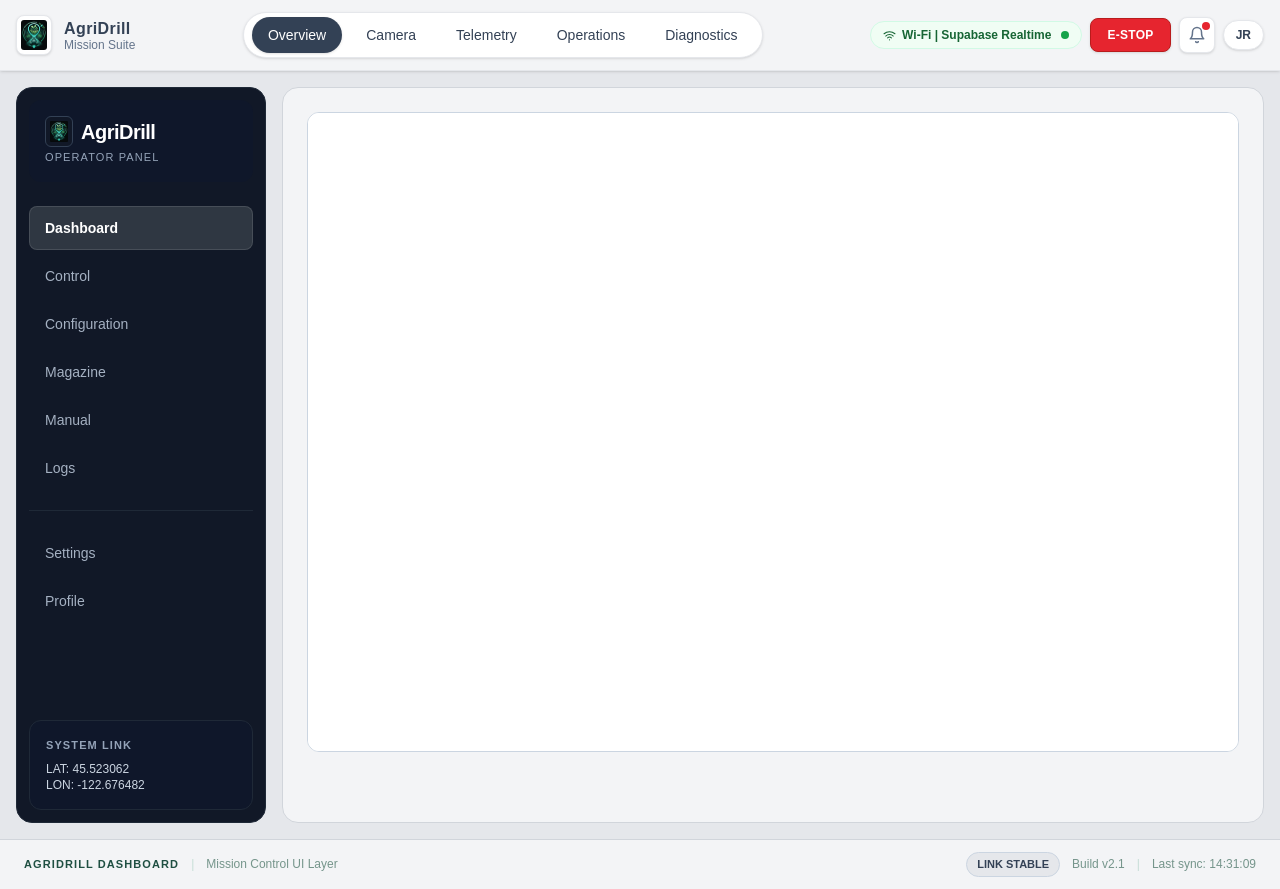
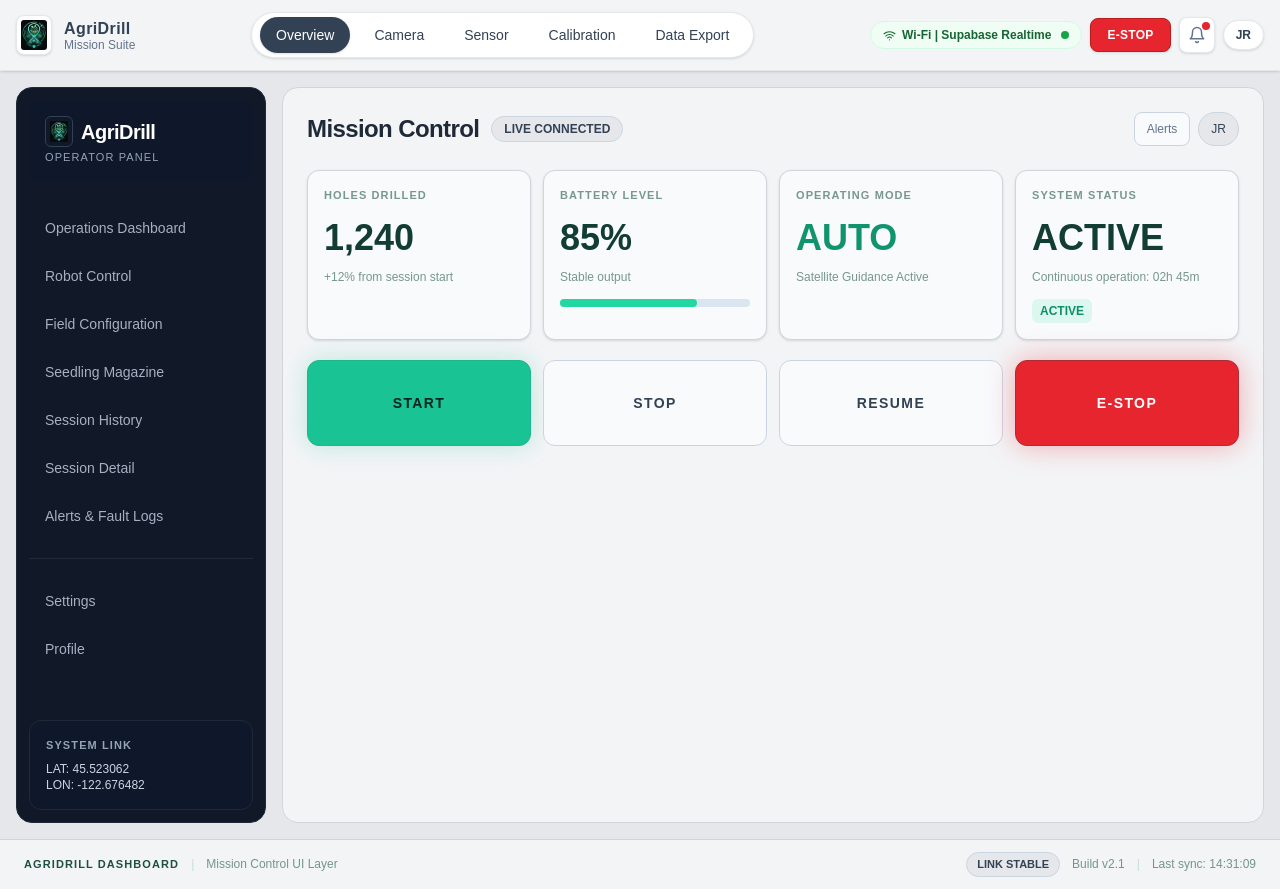
Before and after one commit to JLforce/AgriDrill_Website, a Next.js app in the folder agridrill/: page /dashboard in a window 1280 px wide. Built offline with nearby package versions, Linux system fonts and the light colour scheme.

Commit message:
Added labels and routes in primaryNav & topNavLinks

```diff
--- a/agridrill/app/dashboard/page.tsx
+++ b/agridrill/app/dashboard/page.tsx
@@ -5,28 +5,29 @@ import { useRouter } from "next/navigation";
 import Image from "next/image";
 
 const primaryNav = [
-  { label: "Dashboard", route: "/dashOperations" },
-  { label: "Control", route: "/control" },
-  { label: "Configuration", route: "/configuration" },
-  { label: "Magazine", route: "/magazine" },
-  { label: "Manual", route: null },
-  { label: "Logs", route: null },
+  { label: "Operations Dashboard", route: "/dashOperations" },
+  { label: "Robot Control", route: "/control" },
+  { label: "Field Configuration", route: "/configuration" },
+  { label: "Seedling Magazine", route: "/magazine" },
+  { label: "Session History", route: "/history" },
+  { label: "Session Detail", route: "/history-detail" },
+  { label: "Alerts & Fault Logs", route: "/alerts" },
 
 ];
 
 const secondaryNav = [
-  { label: "Settings", route: null },
-  { label: "Profile", route: null },
+  { label: "Settings", route: "/settings" },
+  { label: "Profile", route: "/profile" },
 ];
 
-const topNavLinks = ["Overview", "Camera", "Telemetry", "Operations", "Diagnostics"];
+const topNavLinks = ["Overview", "Camera", "Sensor", "Calibration", "Data Export"];
 
 const topNavRoutes = {
   Overview: "/dashboard",
   Camera: "/camera",
-  Telemetry: "/telemetry",
-  Operations: "/operations",
-  Diagnostics: "/diagnostics",
+  Sensor: "/sensor-debug",
+  Calibration: "/calibration",
+  "Data Export": "/export",
 };
 
 const stats = [
@@ -77,25 +78,33 @@ function DashboardContent() {
       </header>
 
       <div className="grid gap-3 sm:grid-cols-2 xl:grid-cols-4">
-        {stats.map((item, index) => (
-          <article key={item.label} className="rounded-xl border border-[#d1d5db] bg-[#f8fafc] p-4 shadow-sm">
-            <p className="text-[11px] font-semibold uppercase tracking-widest text-[#78978d]">{item.label}</p>
-            <p className={`mt-4 text-4xl font-bold leading-none tabular-nums ${index === 2 ? "text-[#10946d]" : "text-[#123d32]"}`}>
-              {item.value}
-            </p>
-            <p className="mt-3 text-xs leading-relaxed text-[#78978d]">{item.hint}</p>
-            {index === 1 ? (
+        {/* Minimal summary cards only, no detailed/duplicated info */}
+        <article className="rounded-xl border border-[#d1d5db] bg-[#f8fafc] p-4 shadow-sm">
+          <p className="text-[11px] font-semibold uppercase tracking-widest text-[#78978d]">HOLES DRILLED</p>
+          <p className="mt-4 text-4xl font-bold leading-none tabular-nums text-[#123d32]">1,240</p>
+          <p className="mt-3 text-xs leading-relaxed text-[#78978d]">+12% from session start</p>
+        </article>
+        <article className="rounded-xl border border-[#d1d5db] bg-[#f8fafc] p-4 shadow-sm">
+          <p className="text-[11px] font-semibold uppercase tracking-widest text-[#78978d]">BATTERY LEVEL</p>
+          <p className="mt-4 text-4xl font-bold leading-none tabular-nums text-[#123d32]">85%</p>
+          <p className="mt-3 text-xs leading-relaxed text-[#78978d]">Stable output</p>
           <div className="mt-3 h-2 w-full rounded-full bg-[#d9e6f1]">
             <div className="h-full w-[72%] rounded-full bg-[#23d7a3]" />
           </div>
-            ) : null}
-            {index === 3 ? (
+        </article>
+        <article className="rounded-xl border border-[#d1d5db] bg-[#f8fafc] p-4 shadow-sm">
+          <p className="text-[11px] font-semibold uppercase tracking-widest text-[#78978d]">OPERATING MODE</p>
+          <p className="mt-4 text-4xl font-bold leading-none tabular-nums text-[#10946d]">AUTO</p>
+          <p className="mt-3 text-xs leading-relaxed text-[#78978d]">Satellite Guidance Active</p>
+        </article>
+        <article className="rounded-xl border border-[#d1d5db] bg-[#f8fafc] p-4 shadow-sm">
+          <p className="text-[11px] font-semibold uppercase tracking-widest text-[#78978d]">SYSTEM STATUS</p>
+          <p className="mt-4 text-4xl font-bold leading-none tabular-nums text-[#123d32]">ACTIVE</p>
+          <p className="mt-3 text-xs leading-relaxed text-[#78978d]">Continuous operation: 02h 45m</p>
           <span className="mt-3 inline-block rounded-md bg-[#dcf8ee] px-2 py-1 text-xs font-semibold text-[#108d69]">
             ACTIVE
           </span>
-            ) : null}
         </article>
-        ))}
       </div>
 
       <div className="mt-5 grid gap-3 sm:grid-cols-2 lg:grid-cols-4">
--- a/agridrill/package.json
+++ b/agridrill/package.json
@@ -12,7 +12,12 @@
     "@hookform/resolvers": "^5.2.2",
     "@supabase/auth-helpers-nextjs": "^0.15.0",
     "@supabase/supabase-js": "^2.100.1",
+    "@tanstack/match-sorter-utils": "^8.19.4",
+    "@tanstack/react-table": "^8.21.3",
+    "@tanstack/react-virtual": "^3.13.23",
+    "date-fns": "^4.1.0",
     "next": "16.2.1",
+    "papaparse": "^5.5.3",
     "react": "19.2.4",
     "react-dom": "19.2.4",
     "react-icons": "^5.6.0",
--- /dev/null
+++ b/agridrill/papaparse.d.ts
@@ -0,0 +1 @@
+declare module 'papaparse';
```
Also changed, not shown: 1 other file (tests, documents, lock files or other folders). Lines whose indentation alone changed are shown as unchanged.
